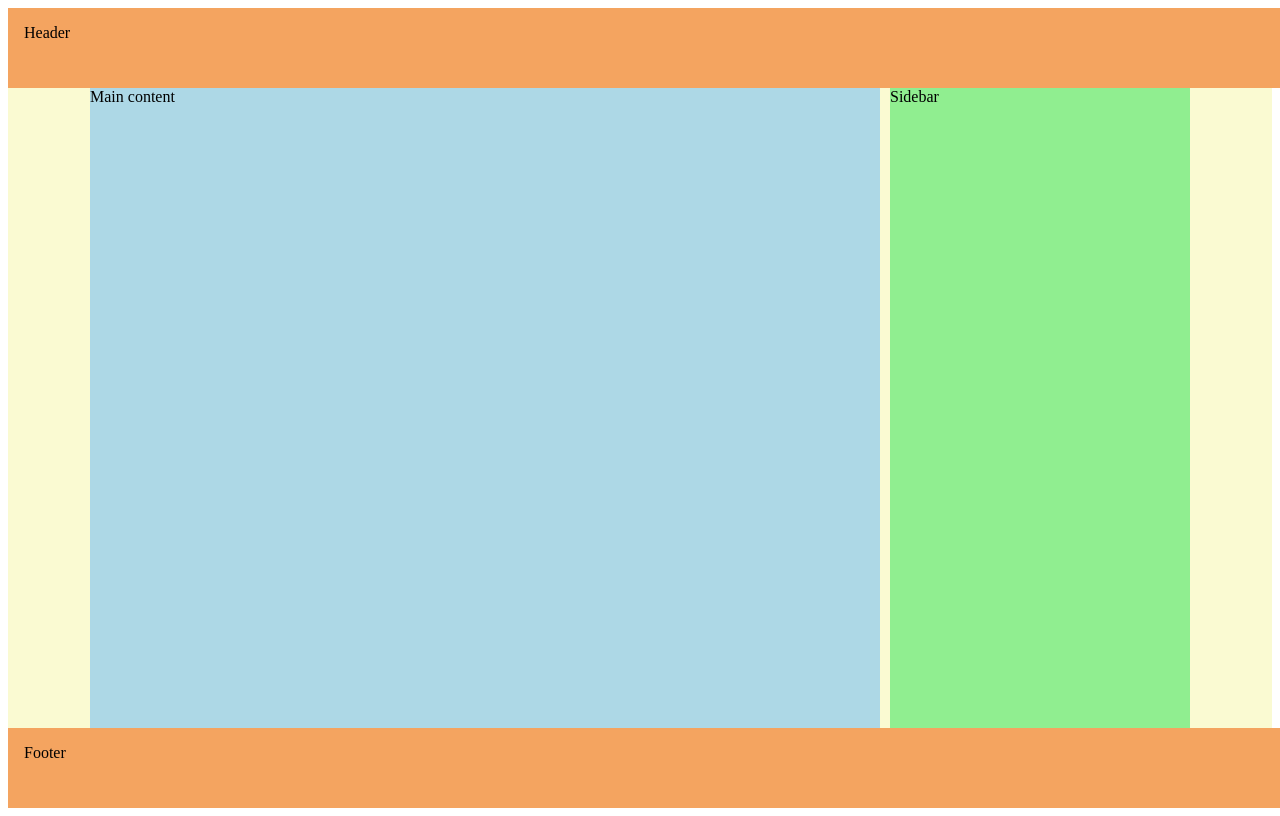
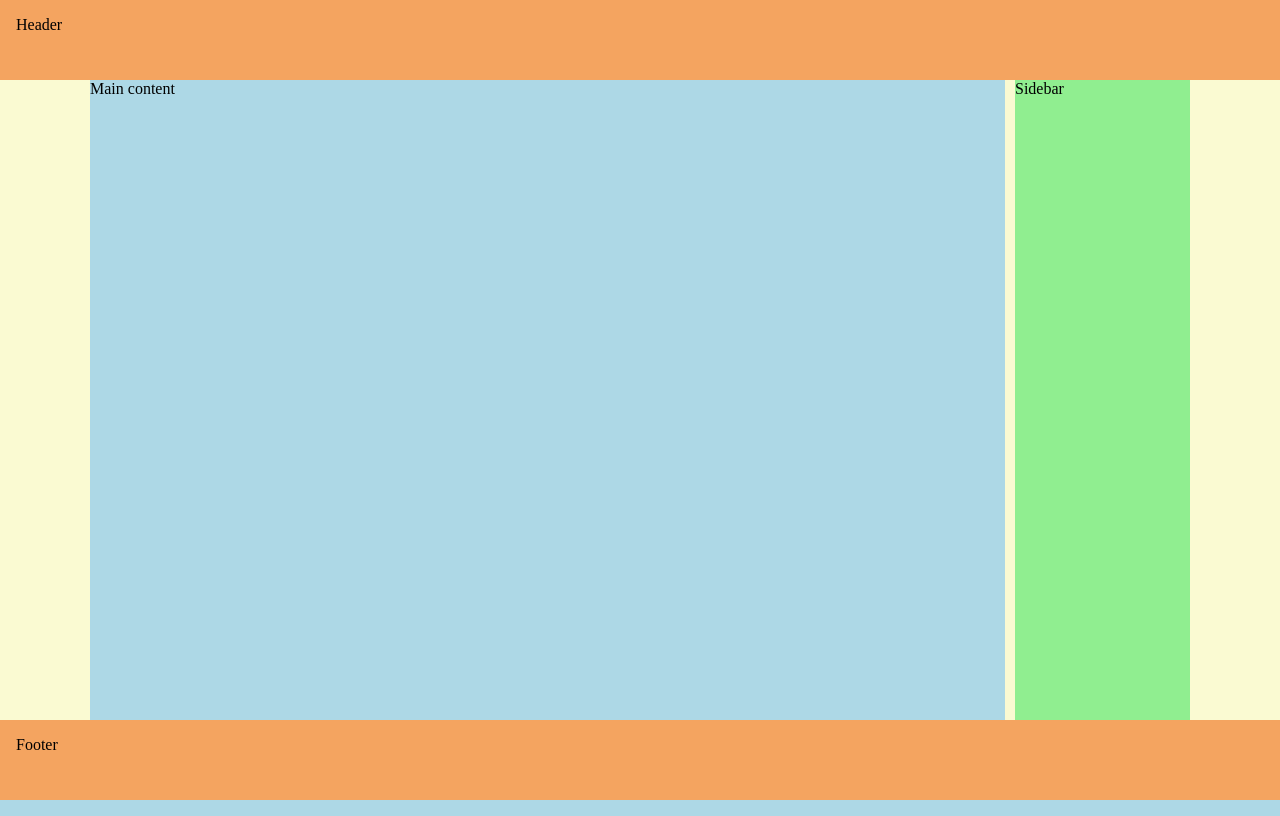
Before and after one commit to codewizard13/ehw-sidebar-theme-mockup, a PHP site: page / in a window 1280 px wide. Run offline with PHP 8.4, Linux system fonts and the light colour scheme.

Commit message:
UPDATE style.css:  CHANGE grid-template-columns

```diff
--- a/css/style.css
+++ b/css/style.css
@@ -1,4 +1,8 @@
 /* style.css */
+
+body {
+  margin: 0;
+}
 
 .container {
   display: grid;
@@ -16,7 +20,7 @@
   display: grid;
   grid-template-areas:
     "content side";
-  grid-template-columns: 1fr 300px;
+  grid-template-columns: 1fr 175px;
   max-width: 1100px; /* Limits content width */
   width: 100%;
   margin: 0 auto; /* Centers content */
@@ -28,7 +32,7 @@ header,
 footer {
   grid-area: header;
   width: 100%;
-  max-width: 1400px; /* Wider than content */
+  /*max-width: 1400px; /* Wider than content */
   margin: 0 auto; /* Centers header/footer */
   padding: 1rem;
   background: sandybrown;
```
